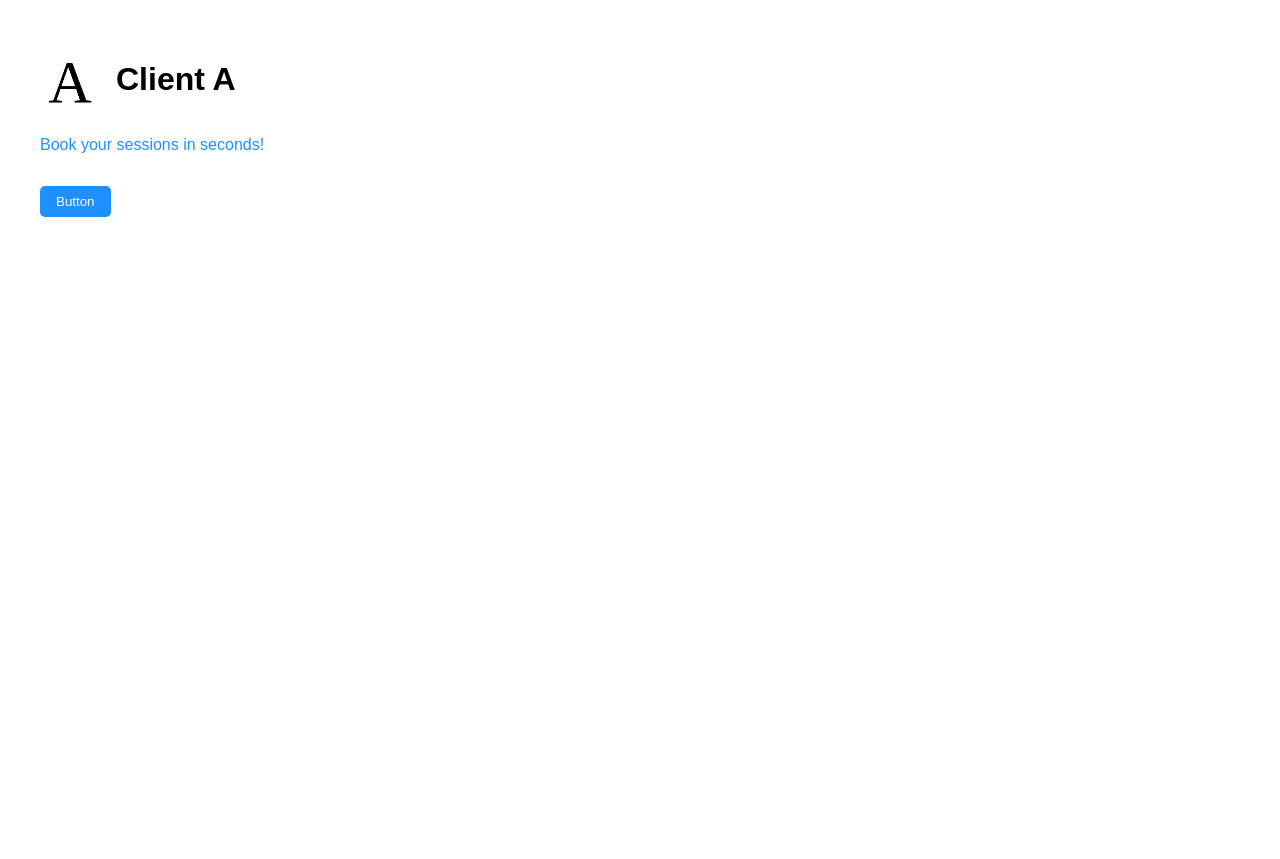
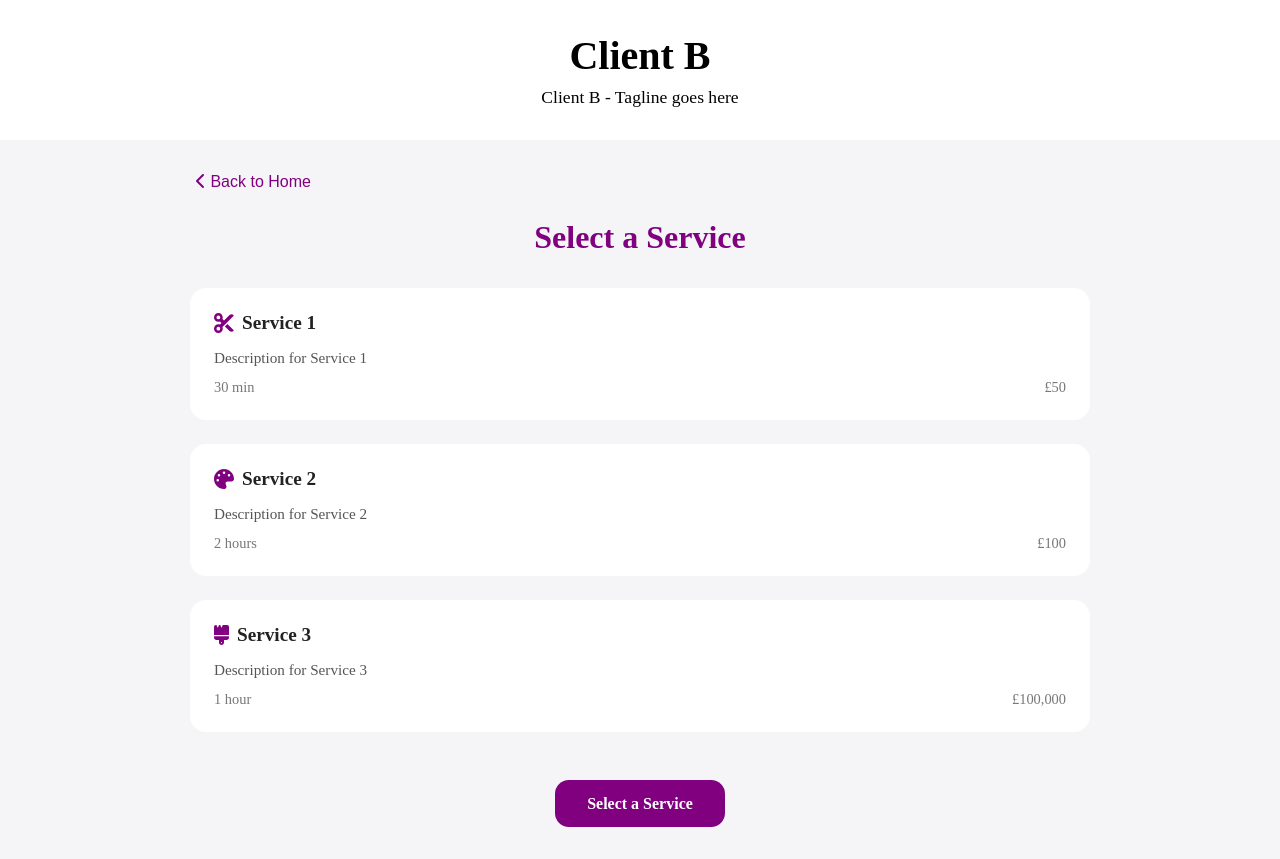
Before and after one commit to FlexSaaS/booking, a React (Vite) app in the folder frontend/: page / in a window 1280 px wide. Before the commit the page ends 800 px from the top, so only its background shows below. Built offline with nearby package versions, Linux system fonts and the light colour scheme.

Commit message:
Basic services page complete.

```diff
--- a/frontend/package.json
+++ b/frontend/package.json
@@ -10,8 +10,14 @@
     "preview": "vite preview"
   },
   "dependencies": {
+    "@fortawesome/fontawesome-free": "^6.7.2",
+    "@fortawesome/free-brands-svg-icons": "^6.7.2",
+    "@fortawesome/free-regular-svg-icons": "^6.7.2",
+    "@fortawesome/free-solid-svg-icons": "^6.7.2",
+    "@fortawesome/react-fontawesome": "^0.2.2",
     "react": "^19.1.0",
     "react-dom": "^19.1.0",
+    "react-router-dom": "^7.6.2",
     "styled-components": "^6.1.18"
   },
   "devDependencies": {
--- a/frontend/src/App.tsx
+++ b/frontend/src/App.tsx
@@ -1,7 +1,33 @@
-import ConfigTest from "./Components/ConfigTest";
+import ConfigTest from "./Components/ServiceSeleciton";
+import type { Appointment } from "./types/Config";
+import { useState } from "react";
+import { BrowserRouter as Router } from "react-router-dom";
+import { createGlobalStyle } from "styled-components";
+import Header from "./Components/Header";
 
 function App() {
-  return <ConfigTest />;
+  const [appointment, setAppointment] = useState<Partial<Appointment>>({});
+  const updateAppointment = (data: Partial<Appointment>) => {
+    setAppointment((prev) => ({ ...prev, ...data }));
+  };
+  return (
+    <Router>
+      <GlobalStyle />
+      <Header />
+      <ConfigTest
+        appointment={appointment}
+        updateAppointment={updateAppointment}
+      />
+    </Router>
+  );
 }
 
 export default App;
+
+const GlobalStyle = createGlobalStyle`
+  html, body {
+    margin: 0;
+    padding: 0;
+    background: #f5f5f7;
+  }
+`;
--- a/frontend/src/Components/ConfigTest.tsx
+++ /dev/null
@@ -1,50 +0,0 @@
-import styled from "styled-components";
-import { getClientConfig } from "../lib/getClientConfig";
-
-// You must have this at the top of every component.
-const client = getClientConfig();
-
-function ConfigTest() {
-  return (
-    <Container>
-      <Header>
-        <Logo src={client.logo} alt="logo" />
-        <h1>{client.name}</h1>
-      </Header>
-      <main>
-        <Tagline color={client.primaryColor}>{client.tagline}</Tagline>
-        <Button bg={client.primaryColor}>Button</Button>
-      </main>
-    </Container>
-  );
-}
-
-export default ConfigTest;
-
-const Container = styled.div`
-  font-family: sans-serif;
-  padding: 2rem;
-`;
-
-const Header = styled.header`
-  display: flex;
-  align-items: center;
-  gap: 1rem;
-`;
-
-const Logo = styled.img`
-  height: 60px;
-`;
-
-const Tagline = styled.p<{ color: string }>`
-  color: ${(props) => props.color};
-`;
-
-const Button = styled.button<{ bg: string }>`
-  background: ${(props) => props.bg};
-  color: #fff;
-  border: none;
-  padding: 0.5rem 1rem;
-  border-radius: 5px;
-  margin-top: 1rem;
-`;
--- /dev/null
+++ b/frontend/src/Components/Header.tsx
@@ -0,0 +1,32 @@
+import styled from "styled-components";
+import { getClientConfig } from "../lib/getClientConfig";
+
+const client = getClientConfig();
+
+function Header() {
+  return (
+    <Container>
+      <h1>{client.name}</h1>
+      <p>{client.tagline}</p>
+    </Container>
+  );
+}
+
+export default Header;
+
+const Container = styled.header`
+  text-align: center;
+  background-color: white;
+  margin: 0;
+  padding: 2rem 1rem;
+
+  h1 {
+    font-size: 2.5rem;
+    margin: 0;
+  }
+
+  p {
+    font-size: 1.1rem;
+    margin: 0.5rem 0 0 0;
+  }
+`;
--- /dev/null
+++ b/frontend/src/Components/ServiceSeleciton.tsx
@@ -0,0 +1,194 @@
+import React from "react";
+import { FontAwesomeIcon } from "@fortawesome/react-fontawesome";
+import type { Appointment, ServiceType } from "../types/Config";
+import { useNavigate } from "react-router-dom";
+import { faChevronLeft } from "@fortawesome/free-solid-svg-icons";
+import styled from "styled-components";
+import { getClientConfig } from "../lib/getClientConfig";
+
+const client = getClientConfig();
+
+interface ServiceSelectionProps {
+  appointment: Partial<Appointment>;
+  updateAppointment: (data: Partial<Appointment>) => void;
+}
+
+const ServiceSelection: React.FC<ServiceSelectionProps> = ({
+  appointment,
+  updateAppointment,
+}) => {
+  const navigate = useNavigate();
+
+  const handleServiceSelect = (service: ServiceType) => {
+    updateAppointment({ service });
+  };
+
+  const handleContinue = () => {
+    navigate("/time");
+  };
+
+  const handleBack = () => {
+    navigate("/");
+  };
+
+  return (
+    <Container font={client.fontFamily}>
+      <BackButton color={client.primaryColor} onClick={handleBack}>
+        <FontAwesomeIcon icon={faChevronLeft} /> Back to Home
+      </BackButton>
+
+      <Title color={client.primaryColor}>Select a Service</Title>
+
+      <ServiceOptions>
+        {client.services.map((service) => (
+          <ServiceCard
+            key={service.type}
+            isSelected={appointment.service === service.type}
+            primaryColor={client.primaryColor}
+            secondaryColor={client.secondaryColor}
+            onClick={() => handleServiceSelect(service.type)}
+          >
+            <Details>
+              <TitleRow>
+                <IconWrapper color={client.primaryColor}>
+                  <FontAwesomeIcon icon={service.icon} size="lg" />
+                </IconWrapper>
+                <h3>{service.type}</h3>
+              </TitleRow>
+
+              <p>{service.description}</p>
+              <Meta>
+                <span>{service.duration}</span>
+                <span>{service.price}</span>
+              </Meta>
+            </Details>
+          </ServiceCard>
+        ))}
+      </ServiceOptions>
+
+      <ButtonWrapper>
+        <BookButton
+          font={client.fontFamily}
+          primaryColor={client.primaryColor}
+          secondaryColor={client.secondaryColor}
+          disabled={!appointment.service}
+          onClick={handleContinue}
+        >
+          {appointment.service
+            ? `Continue with ${appointment.service}`
+            : "Select a Service"}
+        </BookButton>
+      </ButtonWrapper>
+    </Container>
+  );
+};
+
+export default ServiceSelection;
+
+const Container = styled.div<{ font: string }>`
+  max-width: 900px;
+  margin: 0 auto;
+  padding: 2rem;
+  font-family: ${({ font }) => font};
+`;
+
+const Title = styled.h2<{ color: string }>`
+  text-align: center;
+  font-size: 2rem;
+  font-weight: 700;
+  color: ${({ color }) => color};
+  margin-bottom: 2rem;
+`;
+
+const BackButton = styled.button<{ color: string }>`
+  background: none;
+  border: none;
+  color: ${({ color }) => color};
+  font-size: 1rem;
+  cursor: pointer;
+`;
+
+const ServiceOptions = styled.div`
+  display: flex;
+  flex-direction: column;
+  gap: 1.5rem;
+  align-items: stretch;
+`;
+
+const ServiceCard = styled.div<{
+  isSelected: boolean;
+  primaryColor: string;
+  secondaryColor: string;
+}>`
+  padding: 1.5rem;
+  border-radius: 16px;
+  cursor: pointer;
+  background-color: ${({ isSelected, primaryColor }) =>
+    isSelected ? primaryColor : "#fff"};
+  transition: all 0.3s ease;
+
+  &:hover {
+    background-color: ${({ secondaryColor }) => secondaryColor};
+  }
+`;
+
+const Details = styled.div`
+  p {
+    font-size: 0.95rem;
+    color: #555;
+    margin-bottom: 0.75rem;
+  }
+
+  h3 {
+    font-size: 1.2rem;
+    color: #222;
+    margin: 0;
+  }
+`;
+
+const TitleRow = styled.div`
+  display: flex;
+  align-items: center;
+  gap: 0.5rem;
+  margin-bottom: 0.5rem;
+`;
+
+const IconWrapper = styled.div<{ color: string }>`
+  color: ${({ color }) => color};
+  display: flex;
+  align-items: center;
+`;
+
+const Meta = styled.div`
+  display: flex;
+  justify-content: space-between;
+  font-size: 0.9rem;
+  color: #777;
+`;
+
+const ButtonWrapper = styled.div`
+  display: flex;
+  justify-content: center;
+  margin-top: 3rem;
+`;
+
+const BookButton = styled.button<{
+  font: string;
+  primaryColor: string;
+  secondaryColor: string;
+}>`
+  font-family: ${({ font }) => font};
+  color: white;
+  padding: 0.9rem 2rem;
+  font-size: 1rem;
+  font-weight: 600;
+  border: none;
+  background-color: ${({ primaryColor }) => primaryColor};
+  border-radius: 14px;
+  cursor: pointer;
+  transition: all 0.3s ease;
+
+  &:hover {
+    background-color: ${({ secondaryColor }) => secondaryColor};
+  }
+`;
--- a/frontend/src/configs/clientA.tsx
+++ b/frontend/src/configs/clientA.tsx
@@ -1,10 +1,58 @@
-import type { ClientConfig } from "../types/Config";
+import {
+  faCut,
+  faPalette,
+  faBrush,
+  faEllipsisH,
+} from "@fortawesome/free-solid-svg-icons";
+
+import type { ClientConfig, ServiceType } from "../types/Config";
 
 const clientAConfig: ClientConfig = {
   name: "Client A",
+  tagline: "Book your sessions in seconds!",
   logo: "/clientA-logo.png",
-  primaryColor: "#1e90ff",
-  tagline: "Book your sessions in seconds!",
+
+  primaryColor: "lightblue",
+  secondaryColor: "lightgreen",
+  fontFamily: "Montserrat",
+
+  services: [
+    {
+      type: "Haircut" as ServiceType,
+      icon: faCut,
+      description: "Professional haircut with styling",
+      duration: "45 min",
+      price: "£50",
+    },
+    {
+      type: "Coloring" as ServiceType,
+      icon: faPalette,
+      description: "Full color service with conditioning",
+      duration: "2 hours",
+      price: "£120",
+    },
+    {
+      type: "Styling" as ServiceType,
+      icon: faBrush,
+      description: "Special occasion styling",
+      duration: "1 hour",
+      price: "£75",
+    },
+    {
+      type: "Extensions" as ServiceType,
+      icon: faEllipsisH,
+      description: "Hair extensions consultation and application",
+      duration: "3 hours",
+      price: "£250+",
+    },
+    {
+      type: "Treatment" as ServiceType,
+      icon: faEllipsisH,
+      description: "Deep conditioning treatment",
+      duration: "30 min",
+      price: "£40",
+    },
+  ],
 };
 
 export default clientAConfig;
--- a/frontend/src/configs/clientB.tsx
+++ b/frontend/src/configs/clientB.tsx
@@ -1,10 +1,39 @@
-import type { ClientConfig } from "../types/Config";
+import { faCut, faPalette, faBrush } from "@fortawesome/free-solid-svg-icons";
 
-const clientBConfig: ClientConfig = {
+import type { ClientConfig, ServiceType } from "../types/Config";
+
+const clientAConfig: ClientConfig = {
   name: "Client B",
+  tagline: "Client B - Tagline goes here",
   logo: "/clientB-logo.png",
-  primaryColor: "#e63946",
-  tagline: "Premium beauty appointments made easy.",
+
+  primaryColor: "purple",
+  secondaryColor: "brown",
+  fontFamily: "Montserrat",
+
+  services: [
+    {
+      type: "Service 1" as ServiceType,
+      icon: faCut,
+      description: "Description for Service 1",
+      duration: "30 min",
+      price: "£50",
+    },
+    {
+      type: "Service 2" as ServiceType,
+      icon: faPalette,
+      description: "Description for Service 2",
+      duration: "2 hours",
+      price: "£100",
+    },
+    {
+      type: "Service 3" as ServiceType,
+      icon: faBrush,
+      description: "Description for Service 3",
+      duration: "1 hour",
+      price: "£100,000",
+    },
+  ],
 };
 
-export default clientBConfig;
+export default clientAConfig;
```
Also changed, not shown: frontend/src/types/Config.tsx (+46 -1 lines), 2 other files (tests, documents, lock files or other folders).
